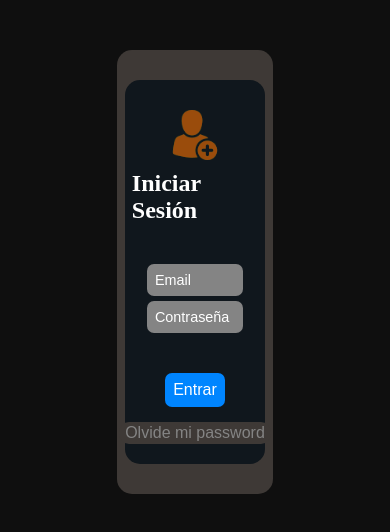
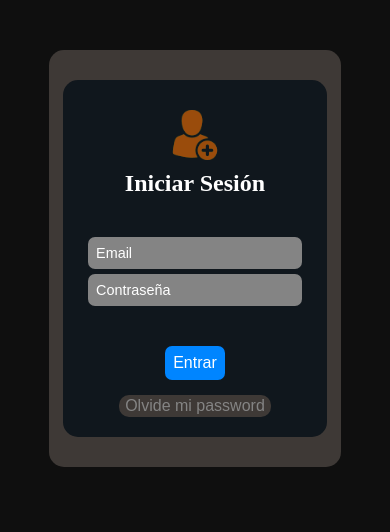
Before and after one commit to RamiroPerez07/login-landing, a plain HTML site: page index.html in a window 390 px wide. Drawn offline with Linux system fonts and the light colour scheme.

Commit message:
agregado responsive al login landing

```diff
--- a/style.css
+++ b/style.css
@@ -103,7 +103,7 @@ body{
 }
 
 .container{
-    width: 40%;
+    width: 35%;
     margin:auto;
     margin-top: 50px;
     height:auto;
@@ -204,9 +204,38 @@ body{
 
 
 
+/* Media Queries */
+
+@media (max-width:1024px){
+    .container{
+        width:50%;
+    }
+
+    .sign-in-form{
+        width:95%;
+    }
+
+}
 
 
+@media (max-width:768px){
+    .container{
+        width:60%;
+    }
+}
 
+
+@media (max-width:425px){
+    .container{
+        width:75%;
+    }
+}
+
+@media (max-width:320px){
+    .container{
+        width:90%;
+    }
+}
 
 
 
```
